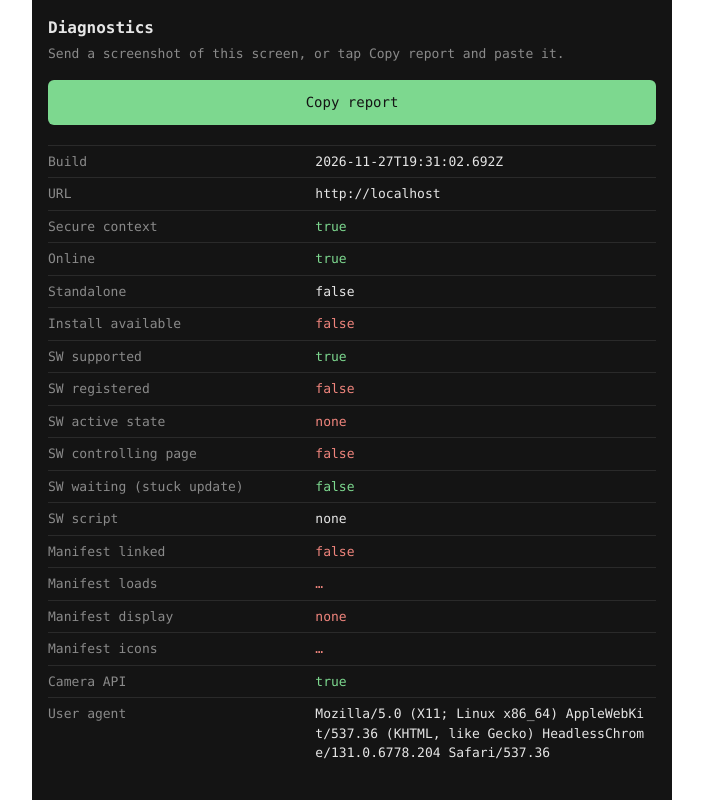
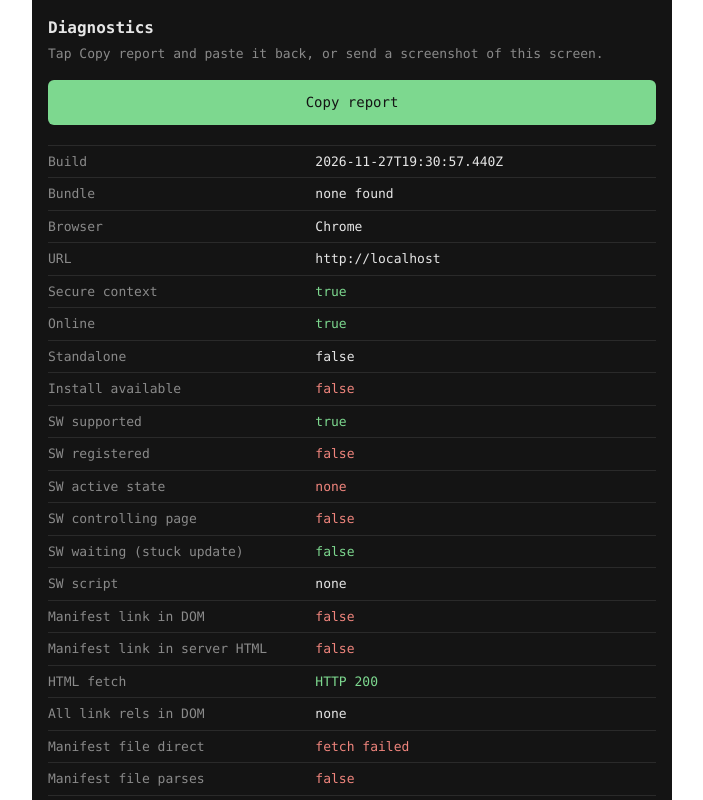
Before and after one commit to Matthewb234/LegoTracker, a React (Vite) app: page /debug in a window 1280 px wide. Shown: the top 800 px of the page, without its empty margins (288-991 px from the left). Built offline with nearby package versions, Linux system fonts and the light colour scheme.

Commit message:
More debug fixes

```diff
--- a/src/features/pwa/DebugPanel.tsx
+++ b/src/features/pwa/DebugPanel.tsx
@@ -7,14 +7,11 @@ import {
 } from './installPrompt';
 
 /**
- * A read-only diagnostic screen. Route it at /debug.
+ * A read-only diagnostic screen. Route it at /debug, outside any auth guard.
  *
  * The point is that a family member three states away can open this, hit
  * "Copy report", and paste you everything you would otherwise have needed
  * USB debugging to find out.
- *
- * Deliberately styled for legibility in a screenshot: monospace, high
- * contrast, no layout that reflows awkwardly on a narrow phone.
  */
 
 type SwInfo = {
@@ -39,13 +36,46 @@ type ManifestInfo = {
   error: string | null;
 };
 
+/** Fetches /manifest.webmanifest directly, ignoring whether a link tag exists. */
+type DirectManifestInfo = {
+  status: string;
+  parsed: boolean;
+  error: string | null;
+};
+
+/** Fetches / from the network to compare server HTML against the live DOM. */
+type HtmlProbeInfo = {
+  status: string;
+  networkHasManifestLink: boolean | null;
+  domHasManifestLink: boolean;
+  domLinkRels: string;
+  error: string | null;
+};
+
 // Injected by Vite's `define` — see wiring notes.
 declare const __BUILD_TIME__: string;
+
+/** Plain-language browser name, so you don't have to parse a UA string. */
+function browserName(ua: string): string {
+  if (/SamsungBrowser/i.test(ua)) return 'Samsung Internet';
+  if (/EdgA?\//i.test(ua)) return 'Edge';
+  if (/OPR|Opera/i.test(ua)) return 'Opera';
+  if (/Firefox|FxiOS/i.test(ua)) return 'Firefox';
+  if (/FBAN|FBAV/i.test(ua)) return 'Facebook in-app browser';
+  if (/Instagram/i.test(ua)) return 'Instagram in-app browser';
+  if (/Line\//i.test(ua)) return 'LINE in-app browser';
+  if (/CriOS/i.test(ua)) return 'Chrome (iOS)';
+  if (/Chrome\//i.test(ua)) return 'Chrome';
+  if (/Safari/i.test(ua)) return 'Safari';
+  return 'unknown';
+}
 
 export function DebugPanel() {
   const [install, setInstall] = useState<InstallState>(getInstallState());
   const [sw, setSw] = useState<SwInfo | null>(null);
   const [manifest, setManifest] = useState<ManifestInfo | null>(null);
+  const [direct, setDirect] = useState<DirectManifestInfo | null>(null);
+  const [html, setHtml] = useState<HtmlProbeInfo | null>(null);
   const [copied, setCopied] = useState(false);
 
   useEffect(() => subscribeToInstallState(setInstall), []);
@@ -102,7 +132,7 @@ export function DebugPanel() {
       }
     }
 
-    async function readManifest() {
+    async function readManifestLink() {
       const link = document.querySelector<HTMLLinkElement>(
           'link[rel="manifest"]'
       );
@@ -150,8 +180,74 @@ export function DebugPanel() {
       }
     }
 
+    // Does the file exist and parse, regardless of whether a link tag points
+    // at it? Separates "the tag is missing" from "the file isn't served".
+    async function probeManifestDirectly() {
+      try {
+        const res = await fetch('/manifest.webmanifest', { cache: 'no-store' });
+        let parsed = false;
+        if (res.ok) {
+          try {
+            await res.clone().json();
+            parsed = true;
+          } catch {
+            parsed = false;
+          }
+        }
+        if (cancelled) return;
+        setDirect({
+          status: `HTTP ${res.status}`,
+          parsed,
+          error: null,
+        });
+      } catch (err) {
+        if (cancelled) return;
+        setDirect({
+          status: 'fetch failed',
+          parsed: false,
+          error: err instanceof Error ? err.message : String(err),
+        });
+      }
+    }
+
+    // What did the server actually send, versus what ended up in the DOM?
+    // A gap between these means something on the device is rewriting the page.
+    async function probeHtml() {
+      const domLink = document.querySelector('link[rel="manifest"]');
+      const rels = Array.from(document.querySelectorAll('link'))
+          .map((l) => l.getAttribute('rel') ?? '?')
+          .join(', ');
+
+      try {
+        const res = await fetch('/', { cache: 'no-store' });
+        const text = res.ok ? await res.text() : '';
+        if (cancelled) return;
+
+        setHtml({
+          status: `HTTP ${res.status}`,
+          networkHasManifestLink: res.ok
+              ? /rel=["']?manifest/i.test(text)
+              : null,
+          domHasManifestLink: Boolean(domLink),
+          domLinkRels: rels || 'none',
+          error: null,
+        });
+      } catch (err) {
+        if (cancelled) return;
+        setHtml({
+          status: 'fetch failed',
+          networkHasManifestLink: null,
+          domHasManifestLink: Boolean(domLink),
+          domLinkRels: rels || 'none',
+          error: err instanceof Error ? err.message : String(err),
+        });
+      }
+    }
+
     void readServiceWorker();
-    void readManifest();
+    void readManifestLink();
+    void probeManifestDirectly();
+    void probeHtml();
 
     // Service worker state changes shortly after first load, so re-read.
     const timer = setInterval(readServiceWorker, 2000);
@@ -164,8 +260,21 @@ export function DebugPanel() {
   const buildTime =
       typeof __BUILD_TIME__ === 'string' ? __BUILD_TIME__ : 'not configured';
 
+  // Which bundle is this device actually running? A second, independent check
+  // on the build timestamp.
+  const bundleScript =
+      Array.from(document.scripts)
+          .map((s) => s.src)
+          .filter((src) => src.includes('/assets/'))
+          .map((src) => src.split('/').pop())
+          .join(', ') || 'none found';
+
+  const ua = navigator.userAgent;
+
   const rows: Array<[string, string, 'good' | 'bad' | 'neutral']> = [
     ['Build', buildTime, 'neutral'],
+    ['Bundle', bundleScript, 'neutral'],
+    ['Browser', browserName(ua), 'neutral'],
     ['URL', window.location.origin, 'neutral'],
     ['Secure context', String(window.isSecureContext), window.isSecureContext ? 'good' : 'bad'],
     ['Online', String(navigator.onLine), navigator.onLine ? 'good' : 'bad'],
@@ -181,12 +290,19 @@ export function DebugPanel() {
     ['SW controlling page', String(sw?.controlling ?? '…'), sw?.controlling ? 'good' : 'bad'],
     ['SW waiting (stuck update)', String(sw?.waiting ?? '…'), sw?.waiting ? 'bad' : 'good'],
     ['SW script', sw?.scriptUrl ?? 'none', 'neutral'],
-    ['Manifest linked', String(manifest?.linkFound ?? '…'), manifest?.linkFound ? 'good' : 'bad'],
-    ['Manifest loads', String(manifest?.fetchOk ?? '…'), manifest?.fetchOk ? 'good' : 'bad'],
+
+    ['Manifest link in DOM', String(manifest?.linkFound ?? '…'), manifest?.linkFound ? 'good' : 'bad'],
+    ['Manifest link in server HTML', String(html?.networkHasManifestLink ?? '…'), html?.networkHasManifestLink ? 'good' : 'bad'],
+    ['HTML fetch', html?.status ?? '…', html?.status?.includes('200') ? 'good' : 'bad'],
+    ['All link rels in DOM', html?.domLinkRels ?? '…', 'neutral'],
+    ['Manifest file direct', direct?.status ?? '…', direct?.status?.includes('200') ? 'good' : 'bad'],
+    ['Manifest file parses', String(direct?.parsed ?? '…'), direct?.parsed ? 'good' : 'bad'],
+    ['Manifest loads via link', String(manifest?.fetchOk ?? '…'), manifest?.fetchOk ? 'good' : 'bad'],
     ['Manifest display', manifest?.display ?? 'none', manifest?.display === 'standalone' ? 'good' : 'bad'],
     ['Manifest icons', String(manifest?.iconCount ?? '…'), (manifest?.iconCount ?? 0) > 0 ? 'good' : 'bad'],
+
     ['Camera API', String('mediaDevices' in navigator), 'mediaDevices' in navigator ? 'good' : 'bad'],
-    ['User agent', navigator.userAgent, 'neutral'],
+    ['User agent', ua, 'neutral'],
   ];
 
   const report = rows.map(([k, v]) => `${k}: ${v}`).join('\n');
@@ -220,7 +336,7 @@ export function DebugPanel() {
           Diagnostics
         </h1>
         <p style={{ margin: '0 0 16px', color: '#8a8a8a' }}>
-        Send a screenshot of this screen, or tap Copy report and paste it.
+          Tap Copy report and paste it back, or send a screenshot of this screen.
         </p>
 
         <button
--- a/vite.config.ts
+++ b/vite.config.ts
@@ -22,7 +22,7 @@ export default defineConfig({
         icons: [
           { src: 'pwa-192x192.png', sizes: '192x192', type: 'image/png' },
           { src: 'pwa-512x512.png', sizes: '512x512', type: 'image/png' },
-          { src: 'pwa-512x512.png', sizes: '512x512', type: 'image/png', purpose: 'maskable' }
+          { src: 'pwa-maskable-512x512.png', sizes: '512x512', type: 'image/png', purpose: 'maskable' }
         ]
       }
     })
@@ -32,7 +32,6 @@ export default defineConfig({
   },
   server: {
     allowedHosts: [
-      'micro-acts-join-relating.trycloudflare.com'
     ]
   },
   resolve: {
```
Also changed, not shown: 1 other file (tests, documents, lock files or other folders). Lines whose indentation alone changed are shown as unchanged.
